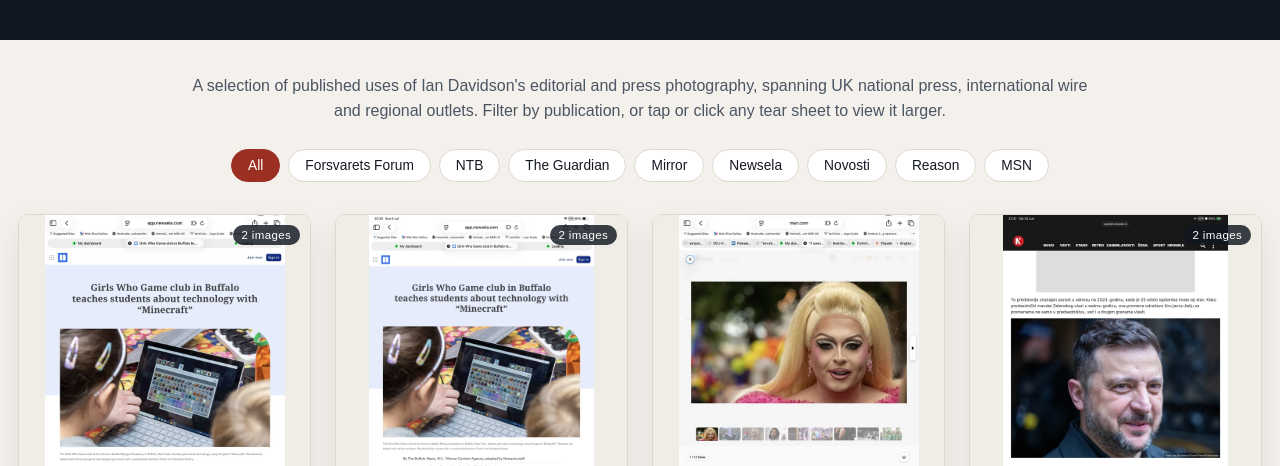
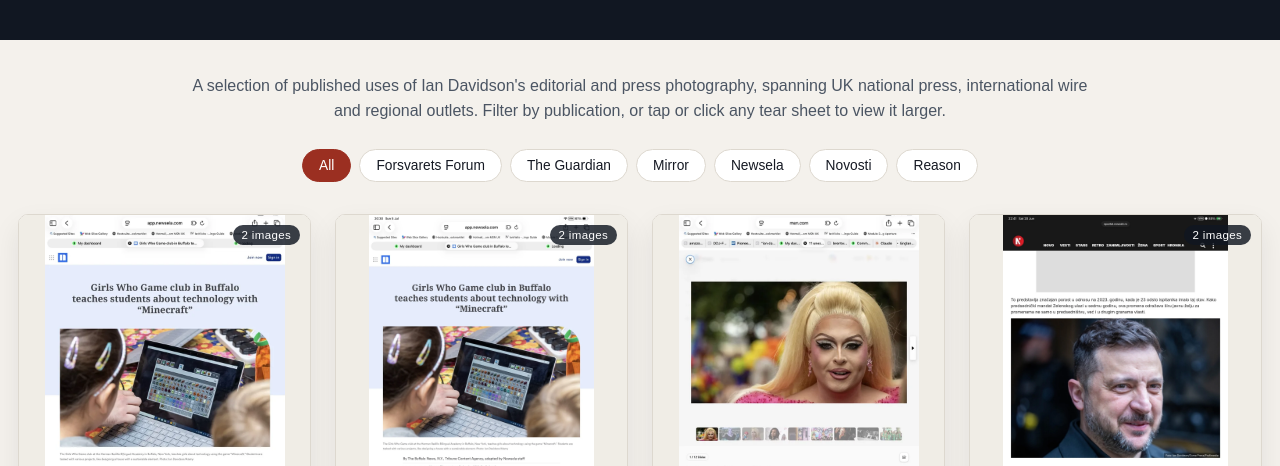
Before and after one commit to iandavidsonservices17-arch/-ian-davidson-tearsheets, a plain HTML site: page index.html in a window 1280 px wide. Shown: the part 334-800 px from the top of the page. Drawn offline with Linux system fonts and the light colour scheme.

Commit message:
Update index.html

```diff
--- a/index.html
+++ b/index.html
@@ -282,14 +282,6 @@
       images: ["forsvarets-forum-dan-jarvis.webp", "forsvarets-forum-dan-jarvis (7).webp"]
     },
     {
-      publication: "NTB",
-      title: "Dan Jarvis appointed UK defence secretary",
-      description: "Wire distribution of the Dan Jarvis appointment photo via the Norwegian News Agency (NTB), picked up by Forsvarets Forum and other outlets.",
-      date: "12 Jun 2026",
-      credit: "Ian Davidson / Alamy Live News / NTB",
-      images: ["ntb-dan-jarvis.webp"]
-    },
-    {
       publication: "The Guardian",
       title: "Capita expects to lose up to £40m over pension scheme fiasco",
       description: "Outsourcing firm counts cost of failures that left retired UK civil servants without an income for months.",
@@ -347,14 +339,7 @@
       byline: "Reem Ibrahim",
       date: "17 Jun 2026",
       credit: "Ian Davidson / SOPA Images / Sipa USA / Newscom",
-      images: ["reason-england-fans-world-cup.webp"]
-    },
-    {
-      publication: "MSN",
-      title: "11 Unexpected Queer and Gay Icons",
-      description: "MSN slideshow feature drawing on Ian Davidson's Pride-event coverage.",
-      credit: "Ian Davidson / SOPA Images / LightRocket via Getty Images",
-      images: ["msn-shabana-mahmood.webp"]
+      images: ["reason-keir-starmer.webp", "reason-keir-starmer (3).webp"]
     }
   ];
 
```
